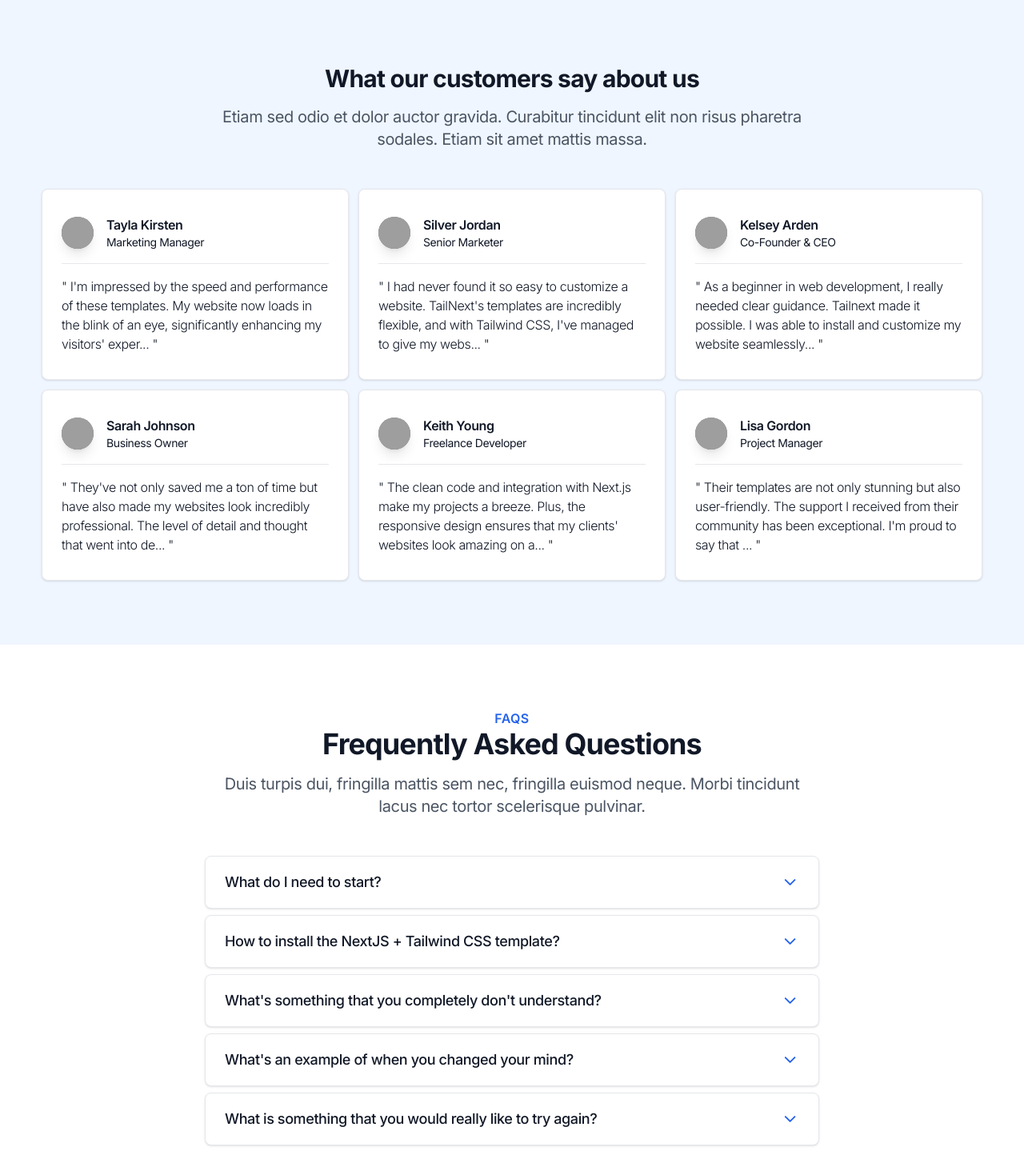
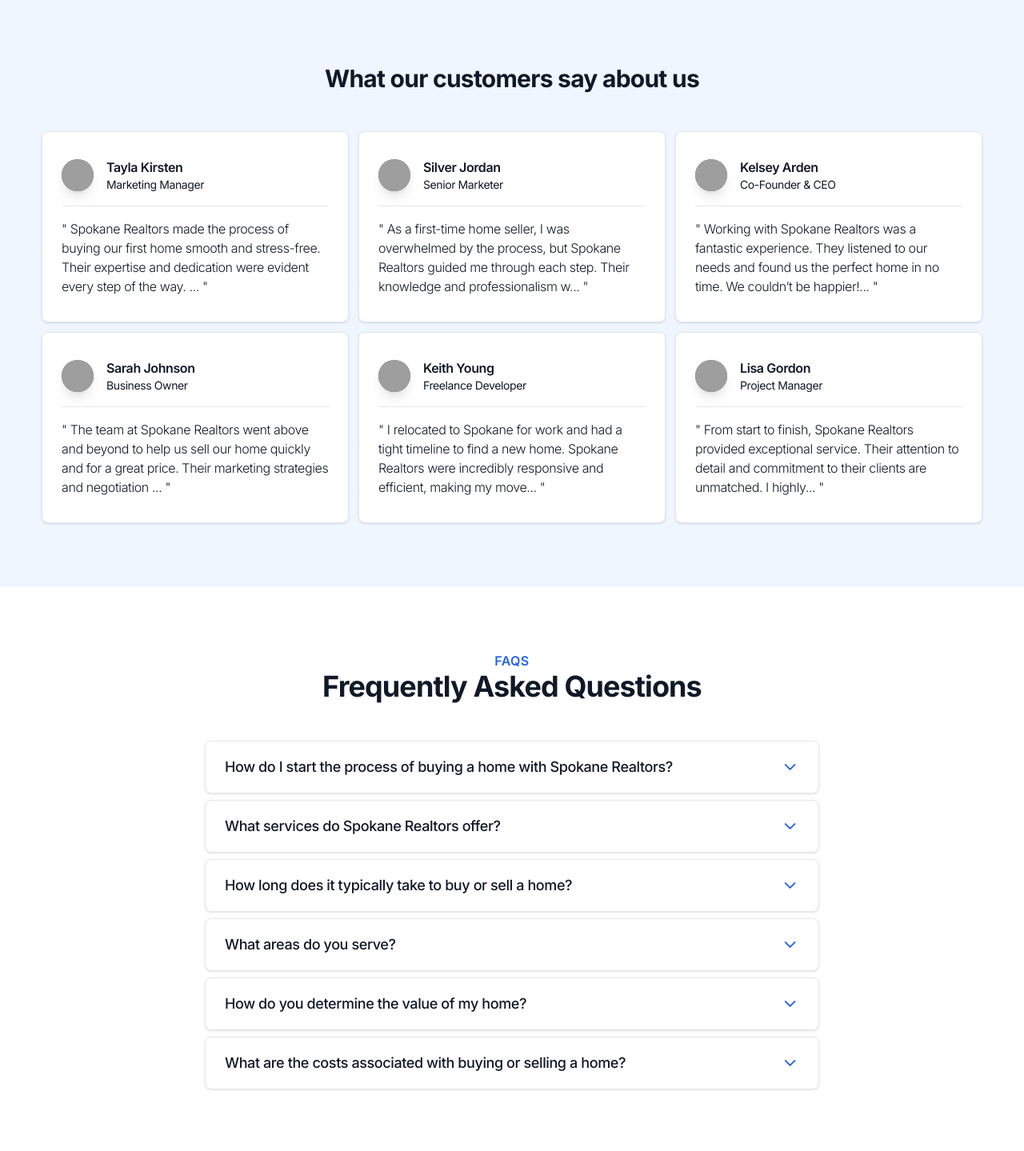
Before and after one commit to webDesignMumeishon/spokane-realtors, a Next.js app: page / in a window 1280 px wide. Shown: the part 1480-2919 px from the top of the page at 80% size. Built offline with nearby package versions, Linux system fonts and the light colour scheme; grey boxes are pictures that could not be loaded.

Commit message:
change copy

```diff
--- a/app/layout.tsx
+++ b/app/layout.tsx
@@ -36,7 +36,7 @@
           {/* <Announcement /> */}
           <Header />
           <main>{children}</main>
-          <Footer2 />
+          {/* <Footer2 /> */}
         </Providers>
       </body>
     </html>
--- a/src/shared/data/global.data.tsx
+++ b/src/shared/data/global.data.tsx
@@ -70,8 +70,8 @@
   actions: [
     {
       text: 'BOOK NOW',
-      href: 'https://github.com/onwidget/tailnext',
-      targetBlank: true,
+      href: '/contact',
+      targetBlank: false,
     },
   ],
   isSticky: true,
@@ -82,7 +82,7 @@
 
 // Footer data
 export const footerData: FooterProps = {
-  title: 'TailNext',
+  title: 'Spokane Realtors',
   links: [
     {
       label: 'Terms & Conditions',
--- a/src/shared/data/pages/home.data.tsx
+++ b/src/shared/data/pages/home.data.tsx
@@ -61,9 +61,9 @@
   ),
   callToAction: {
     text: 'BOOK NOW',
-    href: 'https://github.com/onwidget/tailnext',
+    href: '/contact',
     // icon: IconDownload,
-    targetBlank: true,
+    targetBlank: false,
   },
   callToAction2: {
     text: 'Services',
@@ -297,13 +297,13 @@
   header: {
     title: 'What our customers say about us',
     subtitle:
-      'Etiam sed odio et dolor auctor gravida. Curabitur tincidunt elit non risus pharetra sodales. Etiam sit amet mattis massa.',
+      '',
   },
   testimonials: [
     {
       name: 'Tayla Kirsten',
       job: 'Marketing Manager',
-      testimonial: `I'm impressed by the speed and performance of these templates. My website now loads in the blink of an eye, significantly enhancing my visitors' experience. Thanks to TailNext, my online business is thriving.`,
+      testimonial: `Spokane Realtors made the process of buying our first home smooth and stress-free. Their expertise and dedication were evident every step of the way. Highly recommend!`,
       image: {
         src: 'https://images.unsplash.com/photo-1619734086067-24bf8889ea7d?ixlib=rb-4.0.3&ixid=MnwxMjA3fDB8MHxwaG90by1wYWdlfHx8fGVufDB8fHx8&auto=format&fit=crop&w=1180&q=80',
         alt: 'Tayla Kirsten',
@@ -313,7 +313,7 @@
     {
       name: 'Silver Jordan',
       job: 'Senior Marketer',
-      testimonial: `I had never found it so easy to customize a website. TailNext's templates are incredibly flexible, and with Tailwind CSS, I've managed to give my website the look and feel I always wanted. Highly recommended!`,
+      testimonial: `As a first-time home seller, I was overwhelmed by the process, but Spokane Realtors guided me through each step. Their knowledge and professionalism were invaluable.`,
       image: {
         src: 'https://images.unsplash.com/photo-1565049786474-1dea82a8b995?ixlib=rb-4.0.3&ixid=MnwxMjA3fDB8MHxwaG90by1wYWdlfHx8fGVufDB8fHx8&auto=format&fit=crop&w=1180&q=80',
         alt: 'Silver Jordan',
@@ -323,7 +323,7 @@
     {
       name: 'Kelsey Arden',
       job: 'Co-Founder & CEO',
-      testimonial: `As a beginner in web development, I really needed clear guidance. Tailnext made it possible. I was able to install and customize my website seamlessly, and I'm thrilled with the results!`,
+      testimonial: `Working with Spokane Realtors was a fantastic experience. They listened to our needs and found us the perfect home in no time. We couldn’t be happier!`,
       image: {
         src: 'https://images.unsplash.com/photo-1659057106920-da022cfbc0cd?ixlib=rb-4.0.3&ixid=MnwxMjA3fDB8MHxwaG90by1wYWdlfHx8fGVufDB8fHx8&auto=format&fit=crop&w=1180&q=80',
         alt: 'Kelsey Arden',
@@ -333,7 +333,7 @@
     {
       name: 'Sarah Johnson',
       job: 'Business Owner',
-      testimonial: `They've not only saved me a ton of time but have also made my websites look incredibly professional. The level of detail and thought that went into designing these templates is truly impressive.`,
+      testimonial: `The team at Spokane Realtors went above and beyond to help us sell our home quickly and for a great price. Their marketing strategies and negotiation skills are top-notch.`,
       image: {
         src: 'https://images.unsplash.com/photo-1572417884940-c24659be6068?ixlib=rb-4.0.3&ixid=MnwxMjA3fDB8MHxwaG90by1wYWdlfHx8fGVufDB8fHx8&auto=format&fit=crop&w=1180&q=80',
         alt: 'Sarah Johnson',
@@ -343,7 +343,7 @@
     {
       name: 'Keith Young',
       job: 'Freelance Developer',
-      testimonial: `The clean code and integration with Next.js make my projects a breeze. Plus, the responsive design ensures that my clients' websites look amazing on any device. These templates have become my secret weapon for success!`,
+      testimonial: `I relocated to Spokane for work and had a tight timeline to find a new home. Spokane Realtors were incredibly responsive and efficient, making my move seamless.`,
       image: {
         src: 'https://images.unsplash.com/photo-1694287877106-ee22f764aef1?ixlib=rb-4.0.3&ixid=MnwxMjA3fDB8MHxwaG90by1wYWdlfHx8fGVufDB8fHx8&auto=format&fit=crop&w=1180&q=80',
         alt: 'Keith Young',
@@ -353,7 +353,7 @@
     {
       name: 'Lisa Gordon',
       job: 'Project Manager',
-      testimonial: `Their templates are not only stunning but also user-friendly. The support I received from their community has been exceptional. I'm proud to say that I've built my dream website with TailNext.`,
+      testimonial: `From start to finish, Spokane Realtors provided exceptional service. Their attention to detail and commitment to their clients are unmatched. I highly recommend them.`,
       image: {
         src: 'https://images.unsplash.com/photo-1665984867752-6370ab5ae35e?ixlib=rb-4.0.3&ixid=MnwxMjA3fDB8MHxwaG90by1wYWdlfHx8fGVufDB8fHx8&auto=format&fit=crop&w=1180&q=80',
         alt: 'Lisa Gordon',
@@ -370,33 +370,33 @@
   header: {
     title: 'Frequently Asked Questions',
     subtitle:
-      'Duis turpis dui, fringilla mattis sem nec, fringilla euismod neque. Morbi tincidunt lacus nec tortor scelerisque pulvinar.',
+      '',
     tagline: 'FAQS',
   },
   items: [
     {
-      title: 'What do I need to start?',
-      description: `Nunc mollis tempor quam, non fringilla elit sagittis in. Nullam vitae consectetur mi, a elementum arcu. Sed laoreet, ipsum et vehicula dignissim, leo orci pretium sem, ac condimentum tellus est quis ligula.`,
+      title: 'How do I start the process of buying a home with Spokane Realtors?',
+      description: `To start the process, simply contact us through our website or give us a call. Our team will schedule an initial consultation to understand your needs and preferences.`,
     },
     {
-      title: 'How to install the NextJS + Tailwind CSS template?',
-      description: `Interdum et malesuada fames ac ante ipsum primis in faucibus. Integer eleifend vestibulum nisl in iaculis. Mauris dictum ac purus vestibulum auctor. Praesent imperdiet lectus et massa faucibus, quis viverra massa rhoncus.`,
+      title: 'What services do Spokane Realtors offer?',
+      description: `We offer a range of services including buying and selling homes, property management, market analysis, and real estate consultations.`,
     },
     {
-      title: "What's something that you completely don't understand?",
-      description: `Mauris vitae eros a dui varius luctus. Suspendisse rutrum, sapien nec blandit bibendum, justo sapien sollicitudin erat, id aliquam sapien purus quis leo. Aliquam vulputate vestibulum consectetur.`,
+      title: "How long does it typically take to buy or sell a home?",
+      description: `The timeline can vary based on several factors. On average, buying a home can take 30-60 days from offer to closing, while selling a home can take 60-90 days. We strive to make the process as quick and efficient as possible.`,
     },
     {
-      title: "What's an example of when you changed your mind?",
-      description: `Nunc dapibus lacinia ipsum ut elementum. Integer in pretium sapien. Ut pretium nisl mauris, ut rutrum justo condimentum id. Etiam aliquet, arcu at iaculis laoreet, est arcu egestas sapien, eget sollicitudin odio orci et nunc.`,
+      title: "What areas do you serve?",
+      description: `We primarily serve Spokane and the surrounding areas, including Spokane Valley, Liberty Lake, and Cheney.`,
     },
     {
-      title: 'What is something that you would really like to try again?',
-      description: `Duis in maximus mauris, id eleifend mauris. Nam a fringilla arcu. Curabitur convallis, tellus non aliquet rhoncus, lacus massa auctor eros, in interdum lectus augue sed augue. Fusce tempor ex id faucibus efficitur.`,
+      title: 'How do you determine the value of my home?',
+      description: `We conduct a comprehensive market analysis considering factors such as recent sales, current market trends, and the unique features of your property to provide an accurate valuation.`,
     },
     {
-      title: 'If you could only ask one question to each person you meet, what would that question be?',
-      description: `Nullam imperdiet sapien tincidunt erat dapibus faucibus. Vestibulum a sem nec lorem imperdiet scelerisque non sed lacus. Ut pulvinar id diam vitae auctor. Nam tempus, neque et elementum consectetur, ex ipsum pulvinar risus, vel sodales ligula tortor eu eros.`,
+      title: 'What are the costs associated with buying or selling a home?',
+      description: `For buyers, costs may include inspection fees, appraisal fees, and closing costs. Sellers typically pay for agent commissions and any repairs or improvements needed. We provide a detailed breakdown during our consultations.`,
     },
   ],
 };
```
Also changed, not shown: 2 other files (tests, documents, lock files or other folders).
